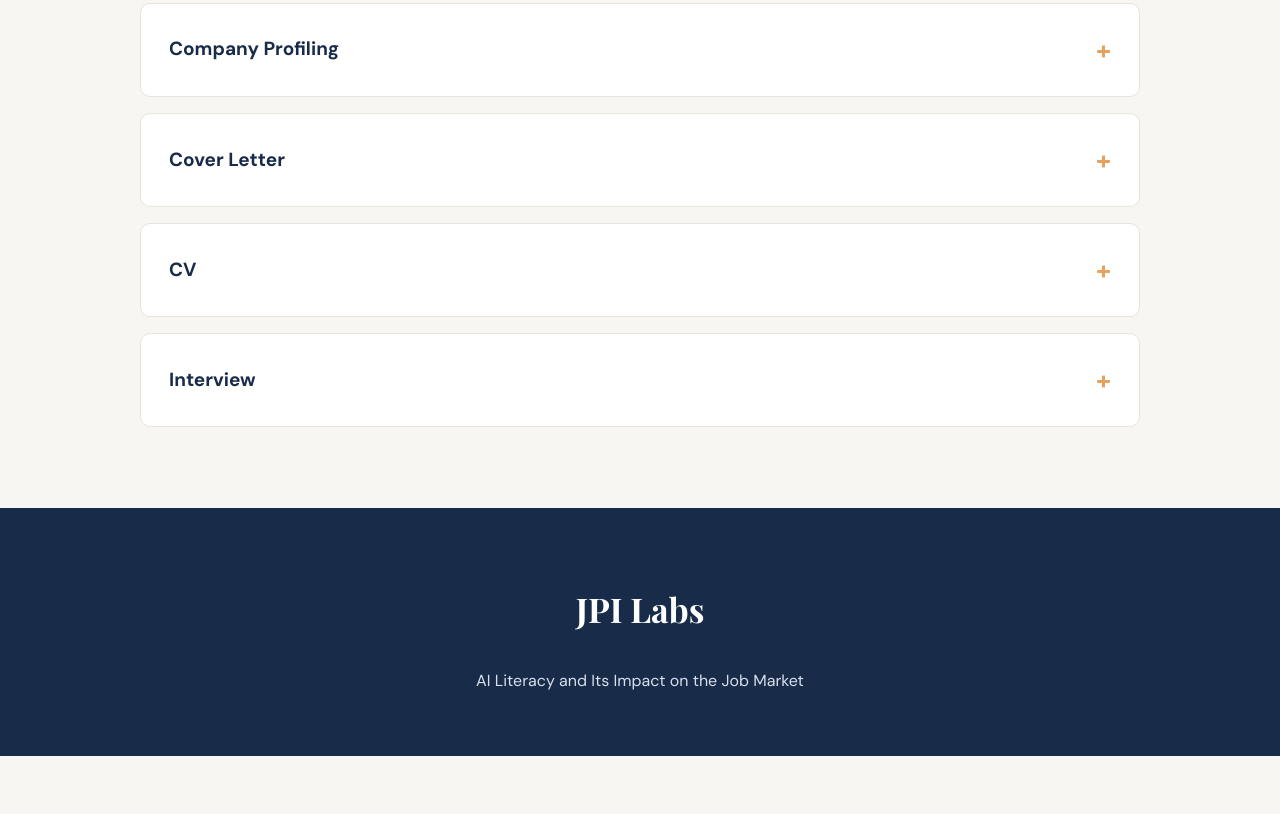
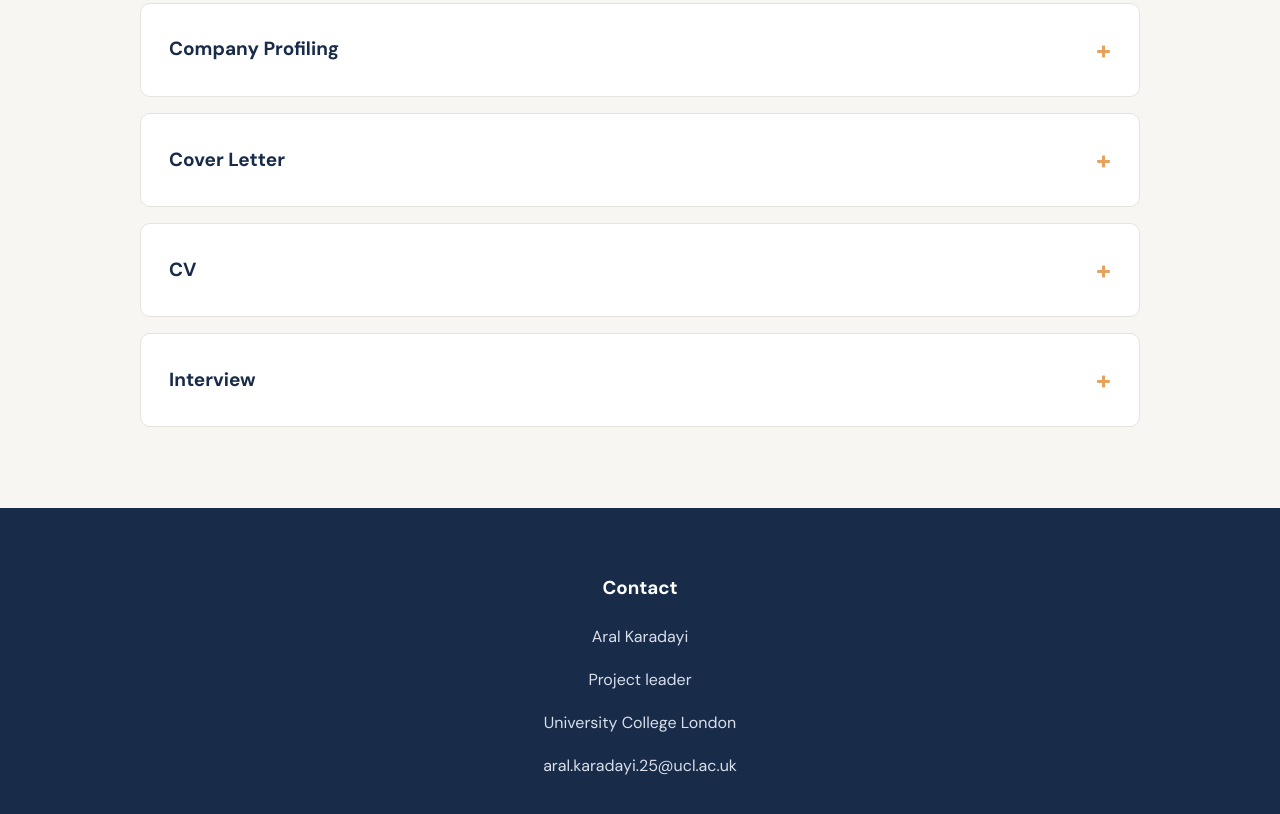
Before and after one commit to aralkaradayi/jpi-labs, a plain HTML site: page index.html in a window 1280 px wide. Shown: the part 1038-1852 px from the top of the page. Before the commit the page ends 1794 px from the top, so only its background shows below. Drawn offline with nearby package versions, Linux system fonts and the light colour scheme.

Commit message:
Update footer with contact information

```diff
--- a/index.html
+++ b/index.html
@@ -306,8 +306,11 @@ footer p { color: #d9dfeb; }
 </main>
 
 <footer>
-  <h2 style="color:white;">JPI Labs</h2>
-  <p>AI Literacy and Its Impact on the Job Market</p>
+  <h3 style="color:white;">Contact</h3>
+  <p>Aral Karadayi</p>
+  <p>Project leader</p>
+  <p>University College London</p>
+  <p>aral.karadayi.25@ucl.ac.uk</p>
 </footer>
 
 </body>
```
